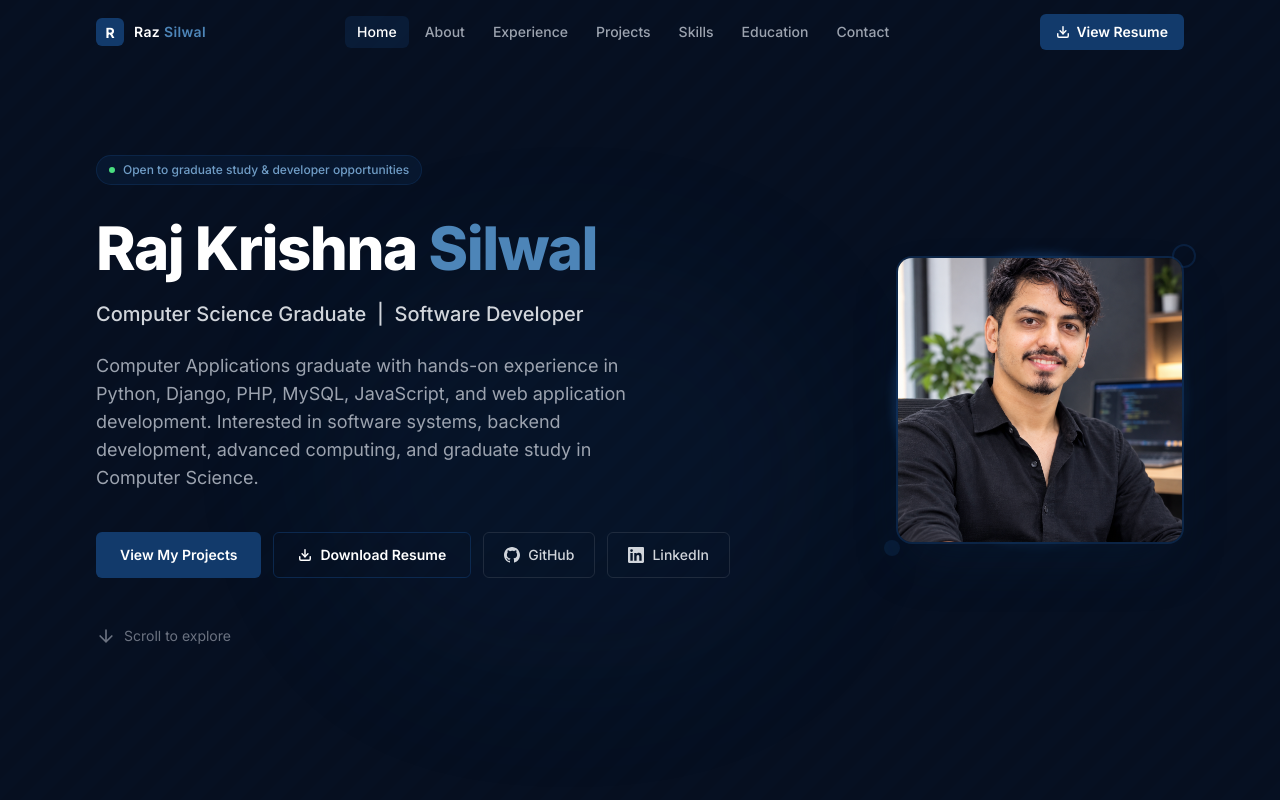
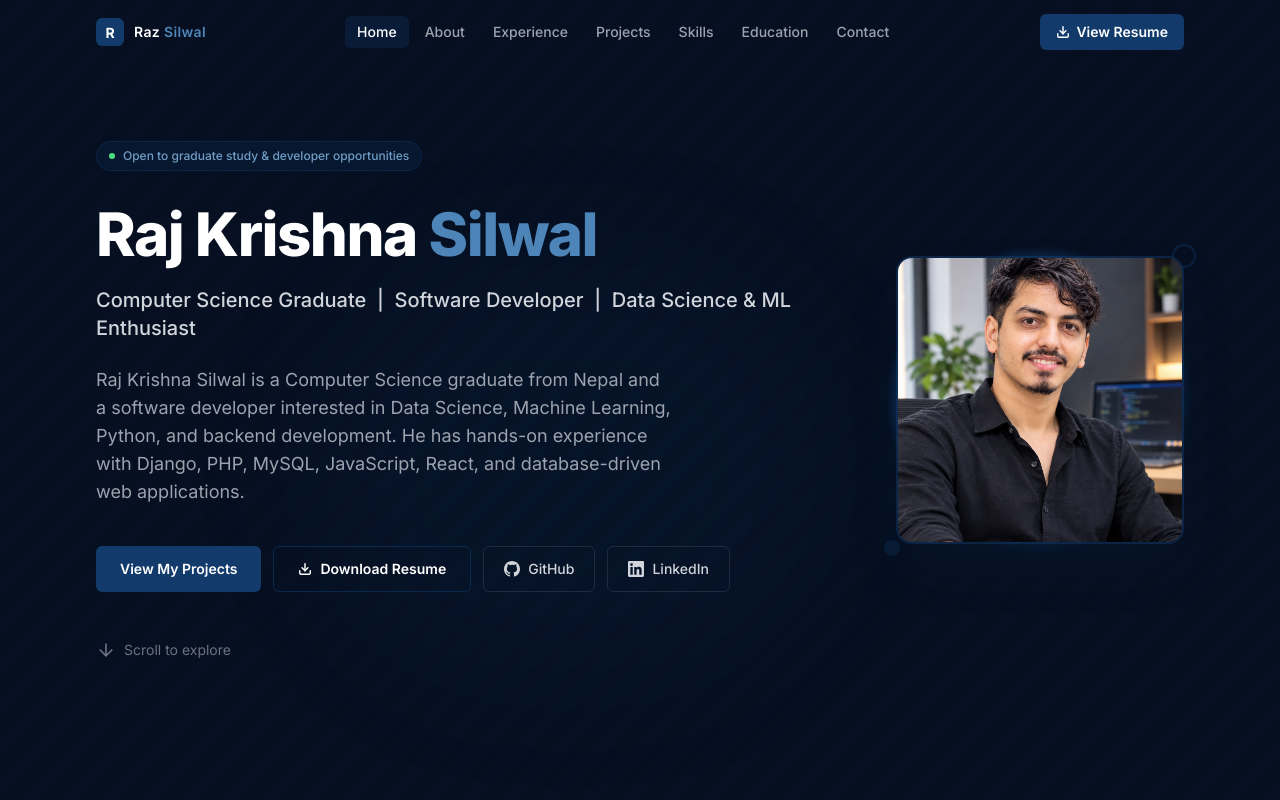
Before and after one commit to razsilwal/RazPortfolio-, a React (Vite) app: page / in a window 1280 px wide. Shown: the top 800 px of the page. Built offline with nearby package versions, Linux system fonts and the light colour scheme.

Commit message:
edit: hero section

```diff
--- a/src/components/sections/Hero.tsx
+++ b/src/components/sections/Hero.tsx
@@ -111,18 +111,18 @@ export function Hero() {
               className="text-lg sm:text-xl text-gray-300 font-medium mb-6 animate-slide-up"
               style={{ animationDelay: '0.2s', animationFillMode: 'both' }}
             >
-              Computer Science Graduate &nbsp;|&nbsp; Software Developer
-            </p>
+          Computer Science Graduate &nbsp;|&nbsp; Software Developer &nbsp;|&nbsp; Data Science &amp; ML Enthusiast            </p>
 
             {/* Introduction */}
             <p
-              className="text-gray-400 text-base sm:text-lg leading-relaxed max-w-xl mb-10 animate-slide-up"
-              style={{ animationDelay: '0.3s', animationFillMode: 'both' }}
-            >
-              Computer Applications graduate with hands-on experience in Python, Django, PHP,
-              MySQL, JavaScript, and web application development. Interested in software systems,
-              backend development, advanced computing, and graduate study in Computer Science.
-            </p>
+  className="text-gray-400 text-base sm:text-lg leading-relaxed max-w-xl mb-10 animate-slide-up"
+  style={{ animationDelay: '0.3s', animationFillMode: 'both' }}
+>
+  Raj Krishna Silwal is a Computer Science graduate from Nepal and a software developer
+  interested in Data Science, Machine Learning, Python, and backend development. He has
+  hands-on experience with Django, PHP, MySQL, JavaScript, React, and database-driven
+  web applications.
+</p>
 
             {/* CTA buttons */}
             <div
```
